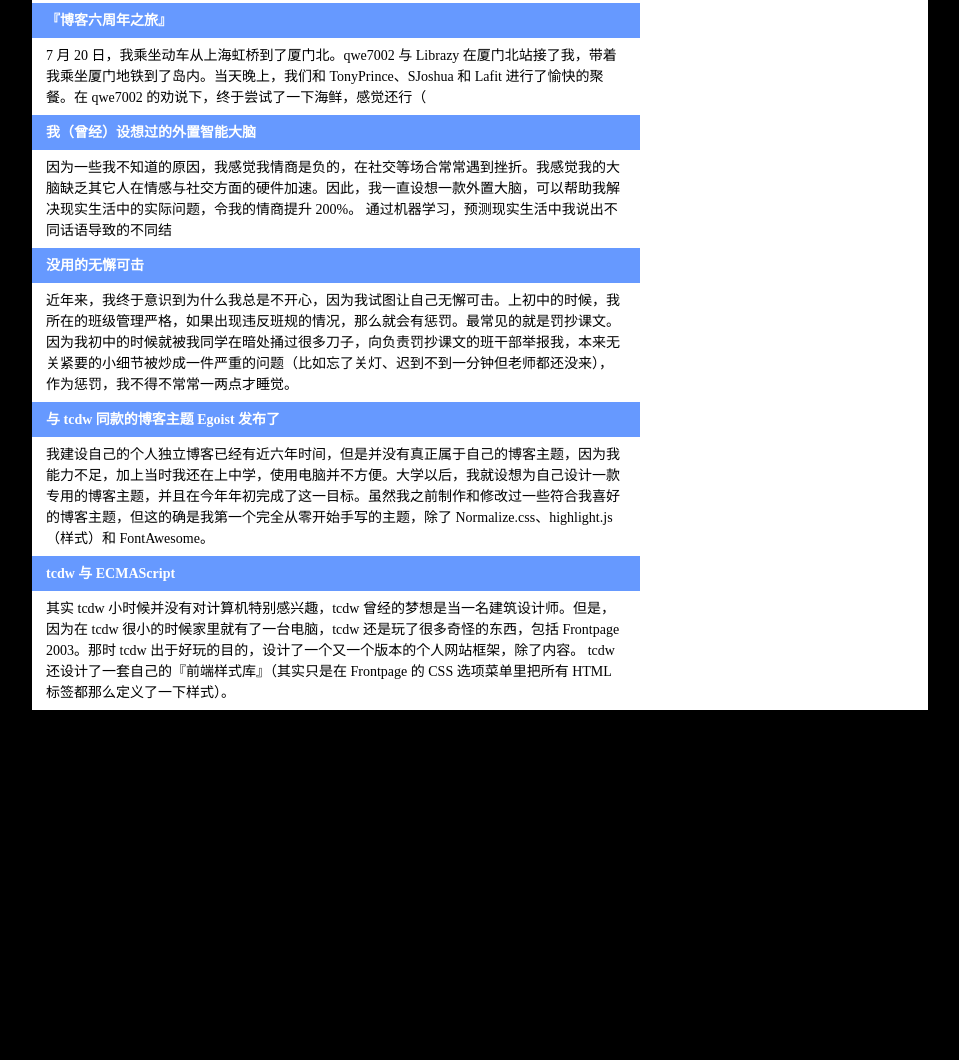
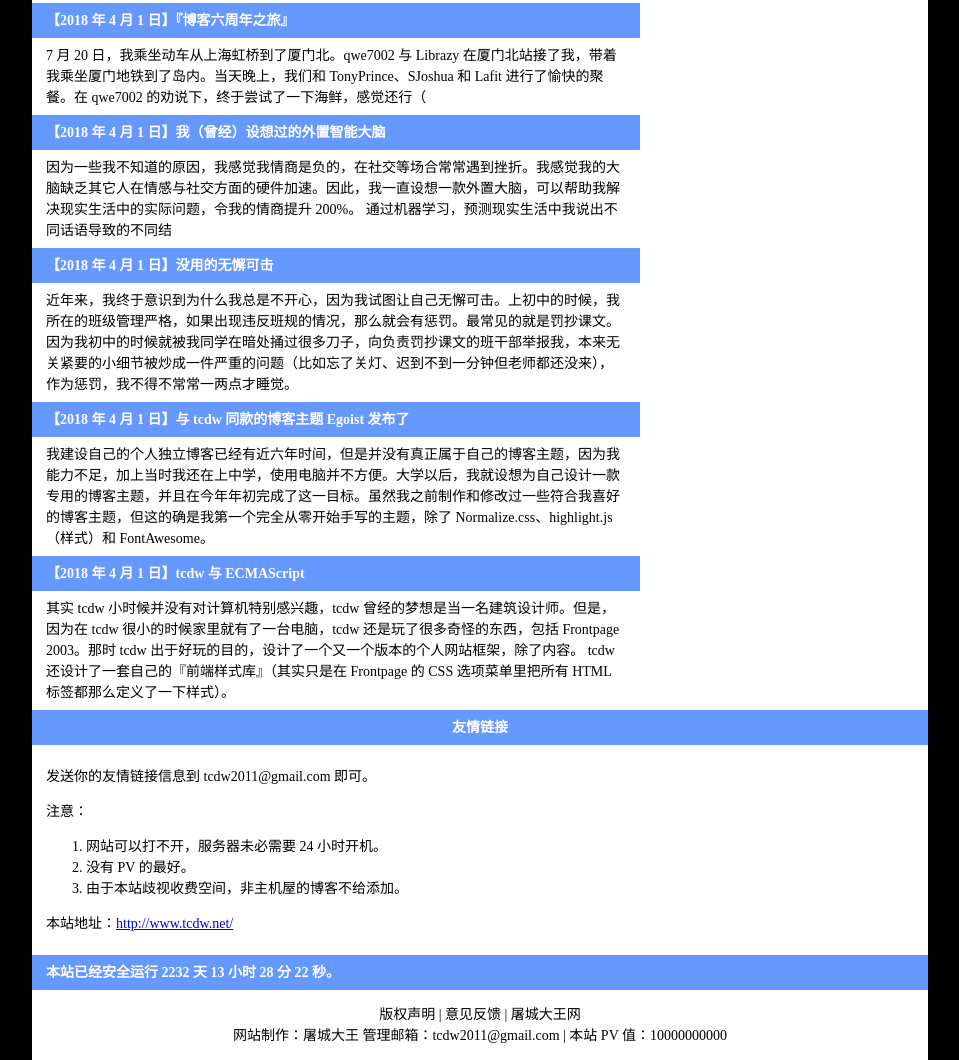
Before and after one commit to SilverBlog-theme/retrotcdw, a website with bundled scripts: page index.html in a window 1280 px wide. Shown: the part 302-1362 px from the top of the page, without its empty margins (160-1119 px from the left). Before the commit the page ends 1012 px from the top, so only its background shows below. Built offline with nearby package versions, Linux system fonts and the light colour scheme; files whose address does not match are found by name.

Commit message:
尾部完善

```diff
--- a/index.html
+++ b/index.html
@@ -8,6 +8,7 @@
     <link rel="stylesheet" href="/static/bundle.css">
 </head>
 <body>
+    <input id="website-birth" type="hidden" value="2012-08-10">
     <div class="container">
         <header>
             <div class="inner">
@@ -29,32 +30,50 @@
         <main>
             <div class="content-list">
                 <article>
-                    <div class="title">在新款 MacBook Pro 以 EFI 的形式安装 Windows 10</div>
+                    <div class="title">【2018 年 4 月 1 日】在新款 MacBook Pro 以 EFI 的形式安装 Windows 10</div>
                     <div class="content">为什么？最近我想玩 Minecraft Windows 10 Edition，但是我在学校，我自己的电脑只有一部 MacBook Pro 2017。 那为什么不用 Bootcamp 呢？因为我也不知道为什么，只有无尽的黑屏与 Windows 10 安装向导初始化的画面。我无法开始安装。</div>
                 </article>
                 <article>
-                    <div class="title">『博客六周年之旅』</div>
+                    <div class="title">【2018 年 4 月 1 日】『博客六周年之旅』</div>
                     <div class="content">7 月 20 日，我乘坐动车从上海虹桥到了厦门北。qwe7002 与 Librazy 在厦门北站接了我，带着我乘坐厦门地铁到了岛内。当天晚上，我们和 TonyPrince、SJoshua 和 Lafit 进行了愉快的聚餐。在 qwe7002 的劝说下，终于尝试了一下海鲜，感觉还行（</div>
                 </article>
                 <article>
-                    <div class="title">我（曾经）设想过的外置智能大脑</div>
+                    <div class="title">【2018 年 4 月 1 日】我（曾经）设想过的外置智能大脑</div>
                     <div class="content">因为一些我不知道的原因，我感觉我情商是负的，在社交等场合常常遇到挫折。我感觉我的大脑缺乏其它人在情感与社交方面的硬件加速。因此，我一直设想一款外置大脑，可以帮助我解决现实生活中的实际问题，令我的情商提升 200%。 通过机器学习，预测现实生活中我说出不同话语导致的不同结</div>
                 </article>
                 <article>
-                    <div class="title">没用的无懈可击</div>
+                    <div class="title">【2018 年 4 月 1 日】没用的无懈可击</div>
                     <div class="content">近年来，我终于意识到为什么我总是不开心，因为我试图让自己无懈可击。上初中的时候，我所在的班级管理严格，如果出现违反班规的情况，那么就会有惩罚。最常见的就是罚抄课文。因为我初中的时候就被我同学在暗处捅过很多刀子，向负责罚抄课文的班干部举报我，本来无关紧要的小细节被炒成一件严重的问题（比如忘了关灯、迟到不到一分钟但老师都还没来），作为惩罚，我不得不常常一两点才睡觉。</div>
                 </article>
                 <article>
-                    <div class="title">与 tcdw 同款的博客主题 Egoist 发布了</div>
+                    <div class="title">【2018 年 4 月 1 日】与 tcdw 同款的博客主题 Egoist 发布了</div>
                     <div class="content">我建设自己的个人独立博客已经有近六年时间，但是并没有真正属于自己的博客主题，因为我能力不足，加上当时我还在上中学，使用电脑并不方便。大学以后，我就设想为自己设计一款专用的博客主题，并且在今年年初完成了这一目标。虽然我之前制作和修改过一些符合我喜好的博客主题，但这的确是我第一个完全从零开始手写的主题，除了 Normalize.css、highlight.js（样式）和 FontAwesome。</div>
                 </article>
                 <article>
-                    <div class="title">tcdw 与 ECMAScript</div>
+                    <div class="title">【2018 年 4 月 1 日】tcdw 与 ECMAScript</div>
                     <div class="content">其实 tcdw 小时候并没有对计算机特别感兴趣，tcdw 曾经的梦想是当一名建筑设计师。但是，因为在 tcdw 很小的时候家里就有了一台电脑，tcdw 还是玩了很多奇怪的东西，包括 Frontpage 2003。那时 tcdw 出于好玩的目的，设计了一个又一个版本的个人网站框架，除了内容。 tcdw 还设计了一套自己的『前端样式库』（其实只是在 Frontpage 的 CSS 选项菜单里把所有 HTML 标签都那么定义了一下样式）。</div>
                 </article>
             </div>
             <aside>test right</aside>
         </main>
+        <section>
+            <div class="title" style="text-align: center">友情链接</div>
+            <div class="content">
+                <p>发送你的友情链接信息到 tcdw2011@gmail.com 即可。</p>
+                <p>注意：</p>
+                <ol>
+                    <li>网站可以打不开，服务器未必需要 24 小时开机。</li>
+                    <li>没有 PV 的最好。</li>
+                    <li>由于本站歧视收费空间，非主机屋的博客不给添加。</li>
+                </ol>
+                <p>本站地址：<a href="http://www.tcdw.net/">http://www.tcdw.net/</a>
+            </div>
+            <div class="title" id="since-bar"></div>
+        </section>
+        <footer>
+            版权声明 | 意见反馈 | 屠城大王网<br>
+            网站制作：屠城大王 管理邮箱：tcdw2011@gmail.com | 本站 PV 值：10000000000
+        </footer>
     </div>
     <script src="/static/bundle.js"></script>
 </body>
--- a/source/js/index.js
+++ b/source/js/index.js
@@ -1,4 +1,38 @@
-// import '../../node_modules/normalize.css/normalize.css';
 import '../scss/index.scss';
 
-console.log('hi');
+const element = document.getElementById('since-bar');
+const textNodes = [
+    document.createTextNode('本站已经安全运行 '),
+    document.createTextNode(''),
+    document.createTextNode(' 天 '),
+    document.createTextNode(''),
+    document.createTextNode(' 小时 '),
+    document.createTextNode(''),
+    document.createTextNode(' 分 '),
+    document.createTextNode(''),
+    document.createTextNode(' 秒。'),
+];
+
+for (let i = 0; i < textNodes.length; i += 1) {
+    element.appendChild(textNodes[i]);
+}
+
+function showDateTime() {
+    setTimeout(showDateTime, 1000);
+    const birthday = new Date(new Date(document.getElementById('website-birth').value));
+    const today = new Date();
+    const time = (today.getTime() - birthday.getTime());
+    const msPerDay = 24 * 60 * 60 * 1000;
+    const daysGross = time / msPerDay;
+    const days = Math.floor(daysGross);
+    const hoursGross = (days - daysGross) * -24;
+    const hours = Math.floor(hoursGross);
+    const minutesGross = (hours - hoursGross) * -60;
+    const minutes = Math.floor((hours - hoursGross) * -60);
+    const seconds = Math.floor((minutes - minutesGross) * -60);
+    textNodes[1].textContent = days;
+    textNodes[3].textContent = hours;
+    textNodes[5].textContent = minutes;
+    textNodes[7].textContent = seconds;
+}
+showDateTime();
--- a/source/scss/index.scss
+++ b/source/scss/index.scss
@@ -9,6 +9,16 @@ body {
 .container {
     width: 56em;
     margin: 0 auto;
+    .title, .content {
+        padding: 0.5em 1em;
+        font-size: 0.875em;
+        line-height: 1.5em;
+    }
+    .title {
+        background-color: #6699ff;
+        color: #fff;
+        font-weight: bold;
+    }
     header {
         background-color: blue;
         position: relative;
@@ -79,28 +89,24 @@ body {
             }
         }
     }
+    main, section, footer {
+        background-color: #fff;
+    }
     main {
-        background-color: #fff;
         overflow: auto;
         .content-list {
             float: left;
             width: 38em;
-            article {
-                .title, .content {
-                    padding: 0.5em 1em;
-                    font-size: 0.875em;
-                    line-height: 1.5em;
-                }
-                .title {
-                    background-color: #6699ff;
-                    color: #fff;
-                    font-weight: bold;
-                }
-            }
         }
         aside {
             float: right;
             width: 18em;
         }
     }
+    footer {
+        text-align: center;
+        font-size: 0.875em;
+        padding: 1em;
+        line-height: 1.5em;
+    }
 }
```
Also changed, not shown: .eslintrc.js (renamed from eslintrc.js).
